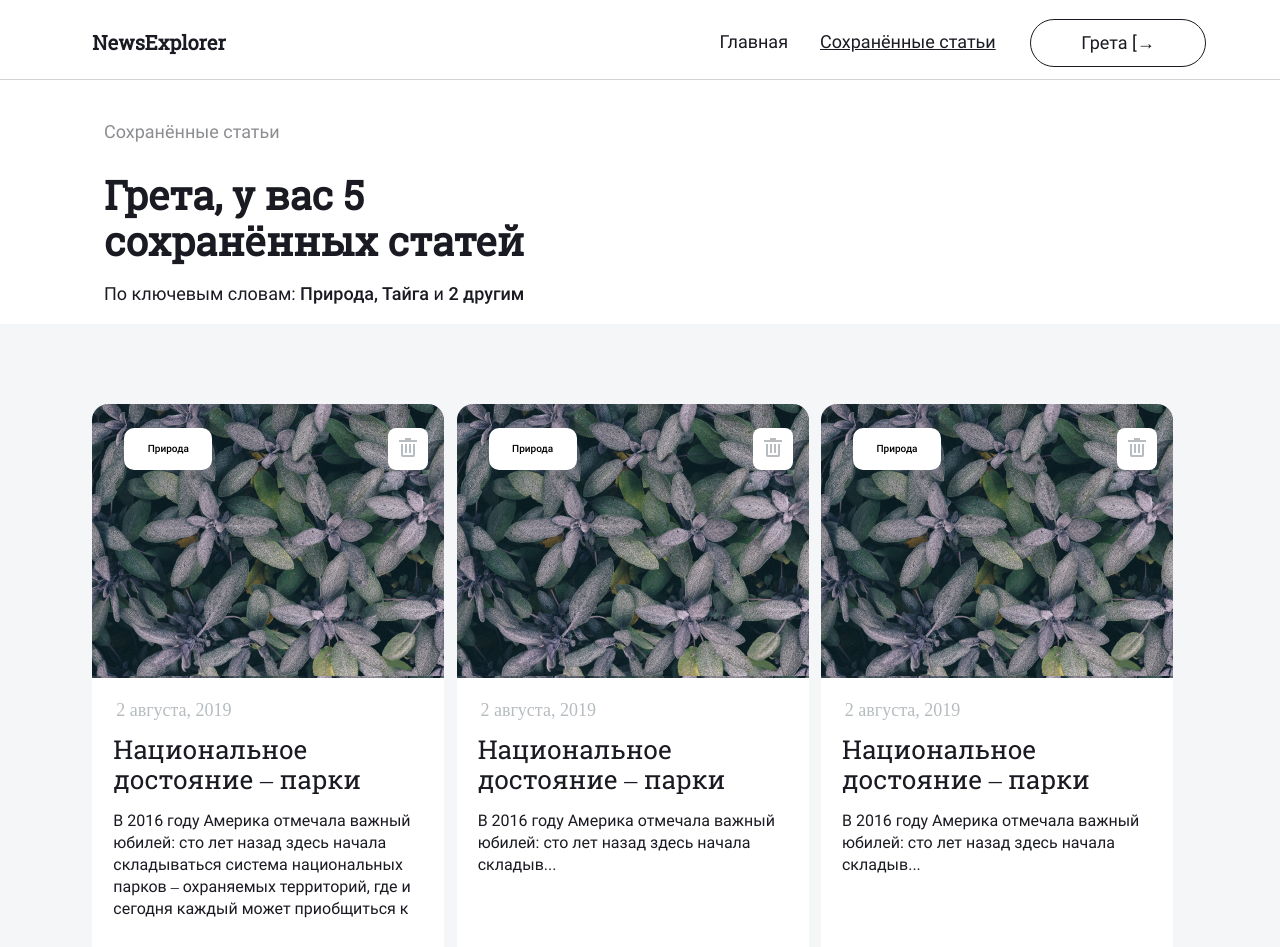
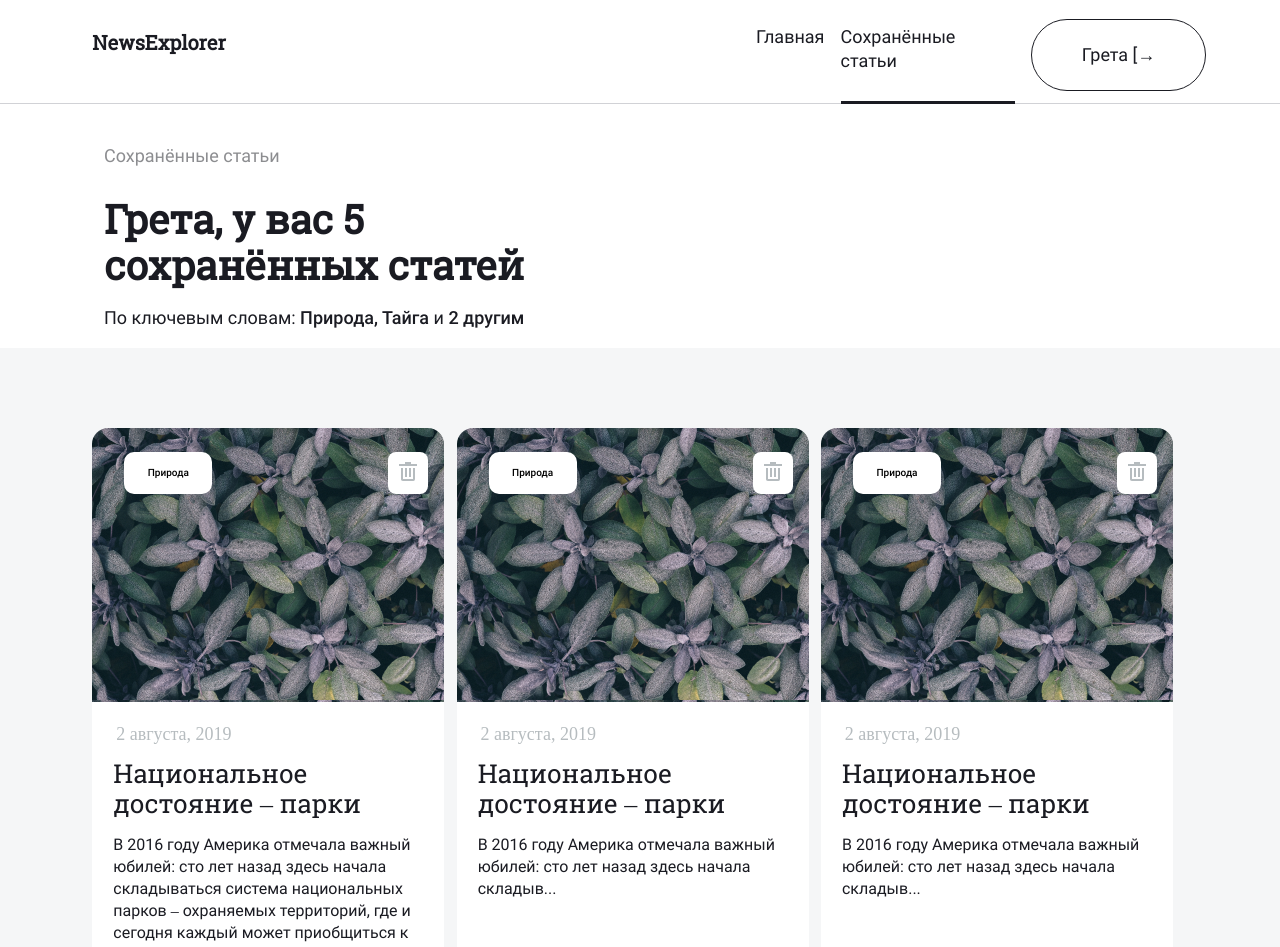
Before and after one commit to abramson21/abramson.news-frontend, a website built with webpack: page src/saved-news.html in a window 1280 px wide. Shown: the top 947 px of the page. Built offline with nearby package versions, Linux system fonts and the light colour scheme.

Commit message:
Last commit 2.0

```diff
--- a/src/blocks/search/__header/menu/__authorization/__main/link/link.css
+++ b/src/blocks/search/__header/menu/__authorization/__main/link/link.css
@@ -4,6 +4,7 @@
 }
 
 .link_blackTeame {
-    width: 90%;
+    width: 100%;
+    margin-top: 28px;
     border-bottom: 3px solid #1A1B22;;
 }
--- a/src/blocks/search/__header/menu/__save/menu__save.css
+++ b/src/blocks/search/__header/menu/__save/menu__save.css
@@ -3,7 +3,7 @@
 .menu__save {
     display: flex;
     flex-direction: row;
-    margin: 0 104px 0 607px;
+    margin: 0 104px 0 579px;
 }
 
 .menu__save_blackTeame {
@@ -13,4 +13,9 @@
 
 .main-header_black {
     color: #1A1B22;
+    margin-top: 25px;
 }
+
+.main__save-menu {
+    margin: 25px 16px 0;
+}
--- a/src/blocks/search/__header/menu/__save/saved/saved.css
+++ b/src/blocks/search/__header/menu/__save/saved/saved.css
@@ -13,9 +13,12 @@
     color: #1A1B22;
     font-weight: 600;
     margin: 0;
+    margin-top: 25px;
     width: 178px;
 }
 
 .saved_black {
     color: #1A1B22;
+    margin: 0px;
+    text-decoration: none;
 }
--- a/src/media/1024px-768px/menu/menu.css
+++ b/src/media/1024px-768px/menu/menu.css
@@ -43,4 +43,8 @@
     .menu__authorization {
       margin: 0 10% 0 65%;
     }
+
+    .menu__save_blackTeame {
+      margin-left: 15%;
+    }
 }
--- a/src/media/1440px-1280px/menu/menu.css
+++ b/src/media/1440px-1280px/menu/menu.css
@@ -16,6 +16,6 @@
     }
 
     .menu__save_blackTeame {
-        margin: 0 7.2% 0 50%;
+        margin: 0 7.2% 0 49%;
     }
 }
--- a/src/media/768px-540px/menu/menu.css
+++ b/src/media/768px-540px/menu/menu.css
@@ -51,4 +51,8 @@
   .menu__authorization {
     margin: 0 10% 0 65%;
   }
+
+  .news_blackTeame {
+    width: 120px;
+  }
 }
--- a/src/saved-news.html
+++ b/src/saved-news.html
@@ -11,11 +11,12 @@
     <div class="search__header search__header_black">
         <p class="news news_blackTeame">NewsExplorer</p>
         <div class="menu">
-          <div class="menu__save">
-            <div class="menu__main menu__main_whiteTeame">
-                <a class="main-header main-header_black" href="index.html">Главная</a>
+          <div class="menu__save menu__save_blackTeame">
+            <a class="main-header main-header_black" href="index.html">Главная</a>
+            <div class="main__save-menu">
+              <a class="saved saved_black" href="./saved-news.html">Сохранённые статьи</a>
+              <div class="link link_blackTeame"></div>
             </div>
-            <a class="saved saved_black" href="./saved-news.html">Сохранённые статьи</a>
             <button class="menu__signin menu__signin_black">Грета [→</button>
         </div>
         </div>
```
Also changed, not shown: src/index.html (+1 -1 lines).
